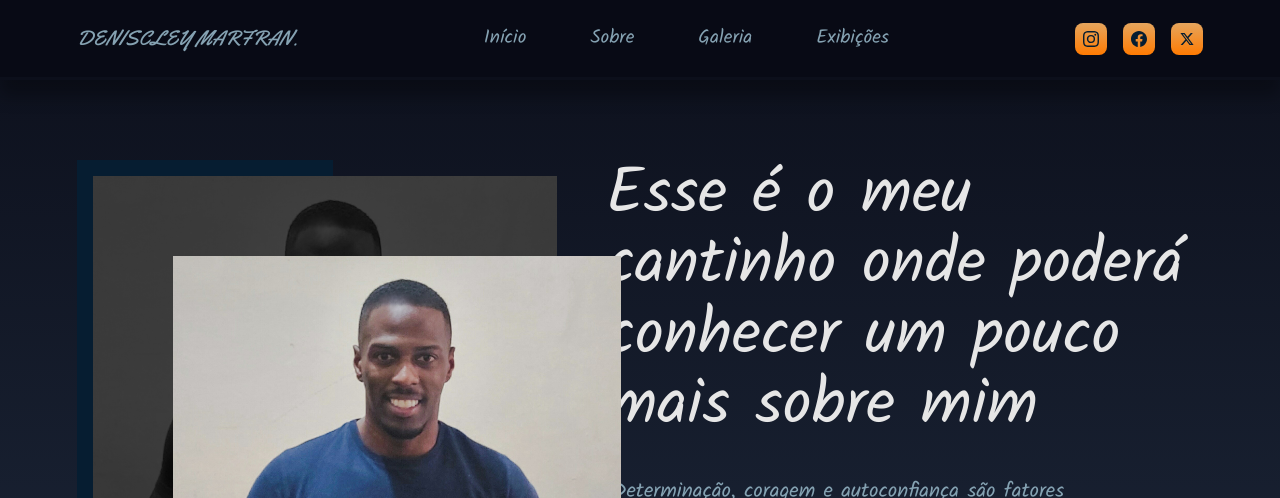
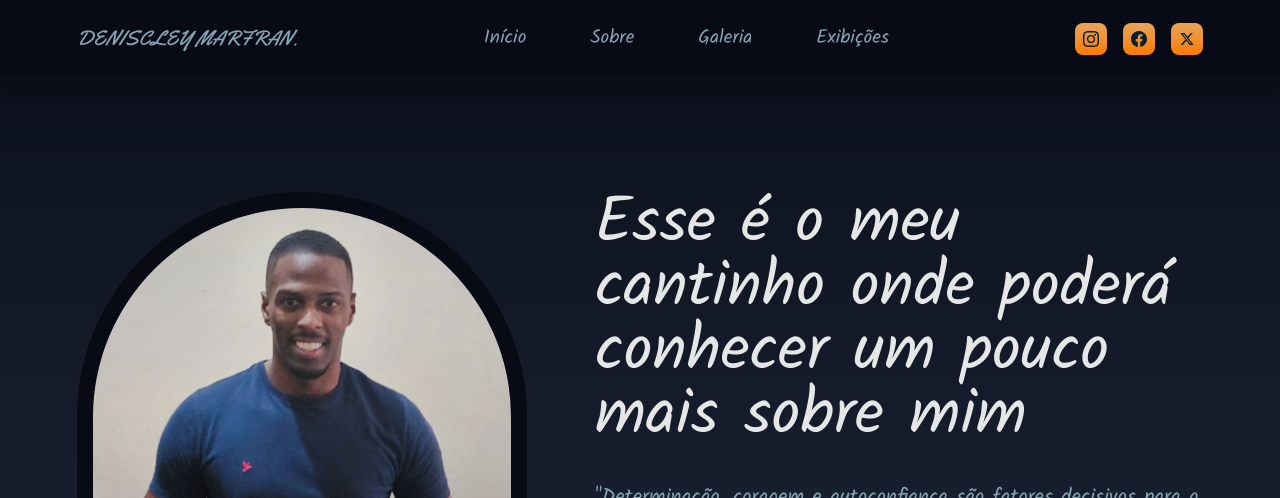
Before and after one commit to Deniscley/Personal.Photography.Gallery.Web, a Next.js app: page / in a window 1280 px wide. Shown: the top 498 px of the page. Built offline with nearby package versions, Linux system fonts and the light colour scheme.

Commit message:
refactor: Code improvements

```diff
--- a/src/components/layout/footer/footer.css
+++ b/src/components/layout/footer/footer.css
@@ -106,3 +106,9 @@
     margin-bottom: 2.6rem;
   }
 }
+
+@media screen and (max-width: 280px) {
+  .footer__socials {
+    gap: 0.3rem;
+  }
+}
--- a/src/components/template/mainHeader/header-template.css
+++ b/src/components/template/mainHeader/header-template.css
@@ -93,9 +93,9 @@
   left: 15rem;
 }
 
-@media screen and (max-width: 1024px) {
+@media screen and (max-width: 1396px) {
   h1 {
-    line-height: 2rem;
+    line-height: 4rem;
   }
 
   header {
```
